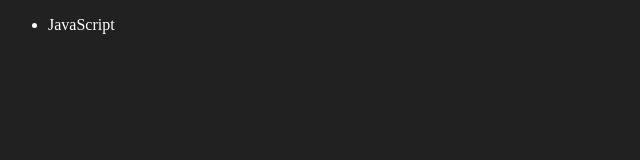
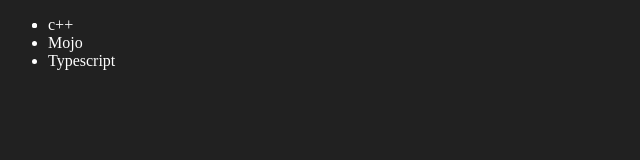
Before and after one commit to rishipatel83/javacode, a plain HTML site: page 06_dom/four.html in a window 1280 px wide. Shown: the whole page, without its empty margins (0-640 px from the left). Drawn offline with Linux system fonts and the light colour scheme.

Commit message:
learnt about creating and editing dom

```diff
--- a/06_dom/four.html
+++ b/06_dom/four.html
@@ -1,16 +1,50 @@
 <!DOCTYPE html>
 <html lang="en">
   <head>
-   <meta charset="UTF-8">
-   <meta name="viewport" content="width=device-width, initial-scale=1.0">
+    <meta charset="UTF-8" />
+    <meta name="viewport" content="width=device-width, initial-scale=1.0" />
     <title>Chai aur Code</title>
   </head>
-<body style="background-color: #212121; color:#fff;">
+  <body style="background-color: #212121; color: #fff">
     <ul class="language">
-      <li>JavaScript</li>
+      <li>javaScript</li>
     </ul>
   </body>
   <script>
+    function addLang(langName) {
+      const li = document.createElement("li");
+      li.innerHTML = `${langName}`;
+      document.querySelector(".language").appendChild(li);
+    }
 
+    addLang("c++");
+    addLang("Typescript");
+
+    // optimized way to do that
+    function optiAddLang(langName) {
+      const li = document.createElement("li");
+      li.appendChild(document.createTextNode(langName));
+      document.querySelector(".language").appendChild(li);
+    }
+
+    optiAddLang("golang");
+
+    // Edit
+    const secLang = document.querySelector("li:nth-child(2)");
+    //  console.log(secLang);
+    //  secLang.innerHTML = "Mojo";
+
+    const newLi = document.createElement("li");
+    newLi.textContent = "Mojo";
+    secLang.replaceWith(newLi);
+
+    //edit
+    const firstlang = document.querySelector("li:first-child");
+    firstlang.innerHTML = "<li>c++</li>";
+
+    // remove
+    const lastlang = document.querySelector("li:nth-child(4)");
+    console.log(lastlang);
+    lastlang.remove();
   </script>
 </html>
```
Lines whose indentation alone changed are shown as unchanged.
